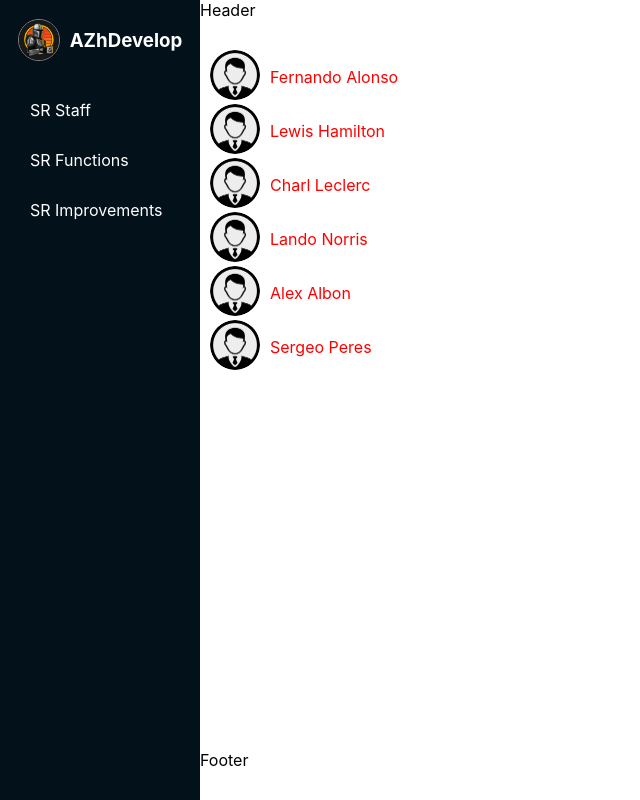
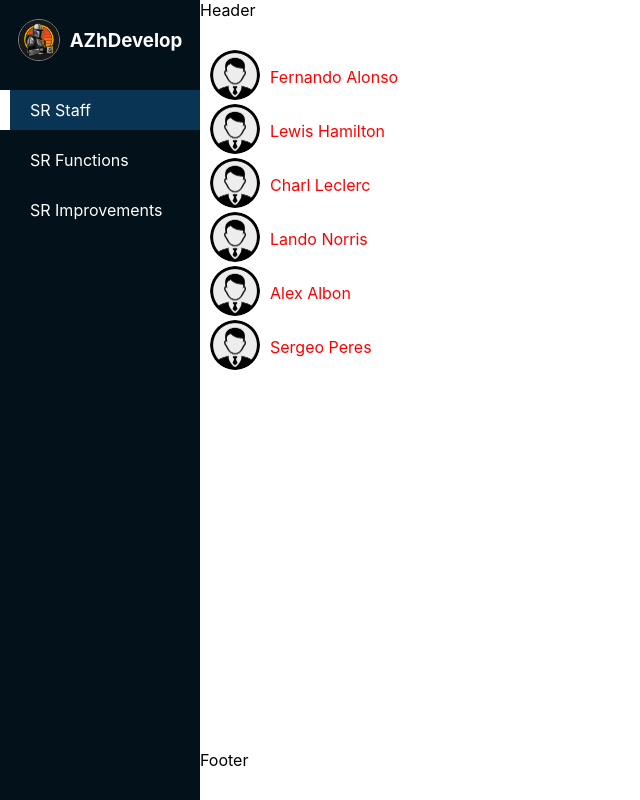
Before and after one commit to AZhDevelop/Django_React, a React (Create React App) app in the folder react_frontend/: page / in a window 1280 px wide. Shown: the whole page, without its empty margins (0-640 px from the left). Built offline with nearby package versions, Linux system fonts and the light colour scheme.

Commit message:
Added Active and nonActive styles to NavLink from module.css

```diff
--- a/react_frontend/src/components/navigation/navigation.jsx
+++ b/react_frontend/src/components/navigation/navigation.jsx
@@ -1,6 +1,8 @@
 import logo from './logo.jpeg'
 import style from './navigation.module.css'
 import { NavLink } from 'react-router-dom'
+
+const active_style = ({isActive}) => isActive ? style.active : style.non_active
 
 const Navigation = () => {
     return (
@@ -11,20 +13,14 @@ const Navigation = () => {
             </div>
             <br></br>
             <nav className={style.menu}>
-                <NavLink to="/" className={style.link}>
-                    <div className={style.menu_element}>
+                <NavLink to="/" className={active_style}>
                         SR Staff
-                    </div>
                 </NavLink>
-                <NavLink to="/functions" className={style.link}>
-                    <div className={style.menu_element}>
+                <NavLink to="/functions" className={active_style}>
                         SR Functions
-                    </div>
                 </NavLink>
-                <NavLink to="/improvements" className={style.link}>
-                    <div className={style.menu_element}>
+                <NavLink to="/improvements" className={active_style}>
                         SR Improvements
-                    </div>
                 </NavLink>
             </nav>
         </div>
--- a/react_frontend/src/components/navigation/navigation.module.css
+++ b/react_frontend/src/components/navigation/navigation.module.css
@@ -18,25 +18,36 @@
 
 .menu {
   text-indent: 30px;
+  display: flex;
+  flex-direction: column;
 }
 
-.menu_element {
+.non_active {
   height: 40px;
   margin-bottom: 10px;
   line-height: 40px;
   text-decoration: none;
-
-  &:hover {
-    background: linear-gradient(to right, white 5%, rgb(255, 255, 255, 0.2) 5%);
-    cursor: pointer;
-  }
-
-  &:active {
-    background: linear-gradient(to right, white 5%, gray 5%);
-  }
+  color: white;
 }
 
-.link {
+.non_active:hover {
+  background: linear-gradient(to right, white 5%, rgb(255, 255, 255, 0.2) 5%);
+  cursor: pointer;
+}
+
+.non_active:active {
+  background: linear-gradient(to right, white 5%, gray 5%);
+}
+
+.active {
+  height: 40px;
+  margin-bottom: 10px;
+  line-height: 40px;
   text-decoration: none;
   color: white;
+  background: linear-gradient(to right, white 5%, #093453 5%);
 }
+
+.active:hover {
+  cursor: auto;
+}
```
